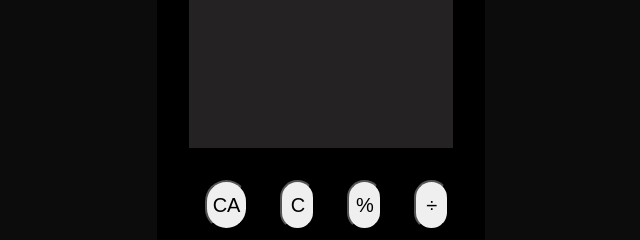
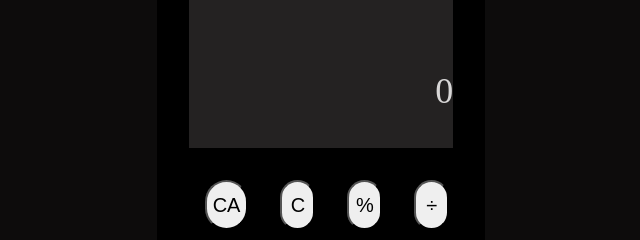
Before and after one commit to chrislae-garcia/calculator-project, a plain HTML site: page index.html in a window 1280 px wide. Shown: the part 174-414 px from the top of the page, 319-959 px from the left. Drawn offline with Linux system fonts and the light colour scheme.

Commit message:
Set .display default value to '0'

```diff
--- a/index.html
+++ b/index.html
@@ -11,7 +11,7 @@
 <body>
   <div class="calculator">
     <div class="screen">
-      <p class="display"></p>
+      <p class="display">0</p>
     </div>
     <div class="keys">
       <div>
```
